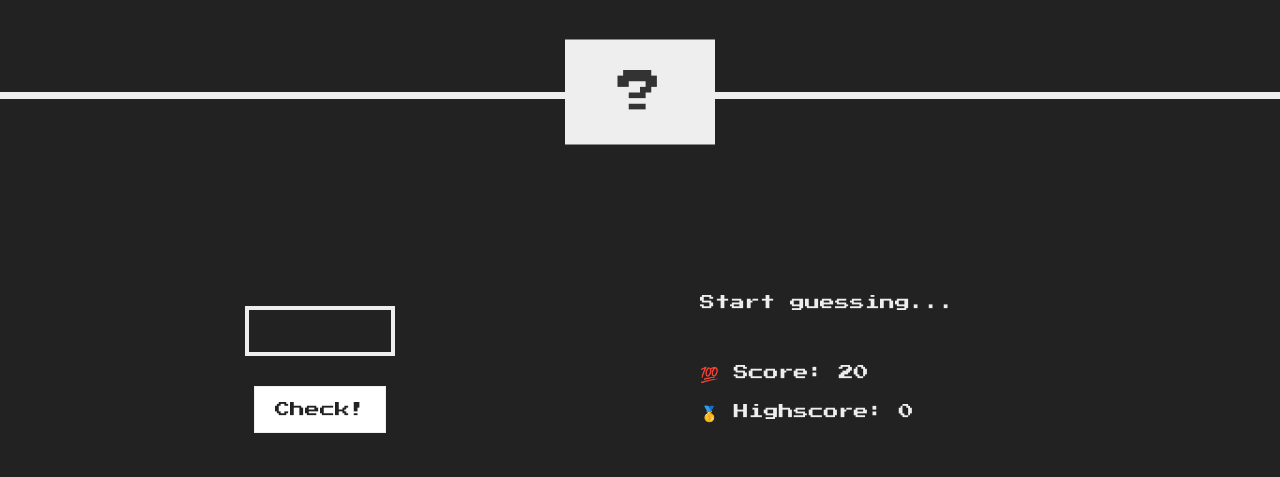
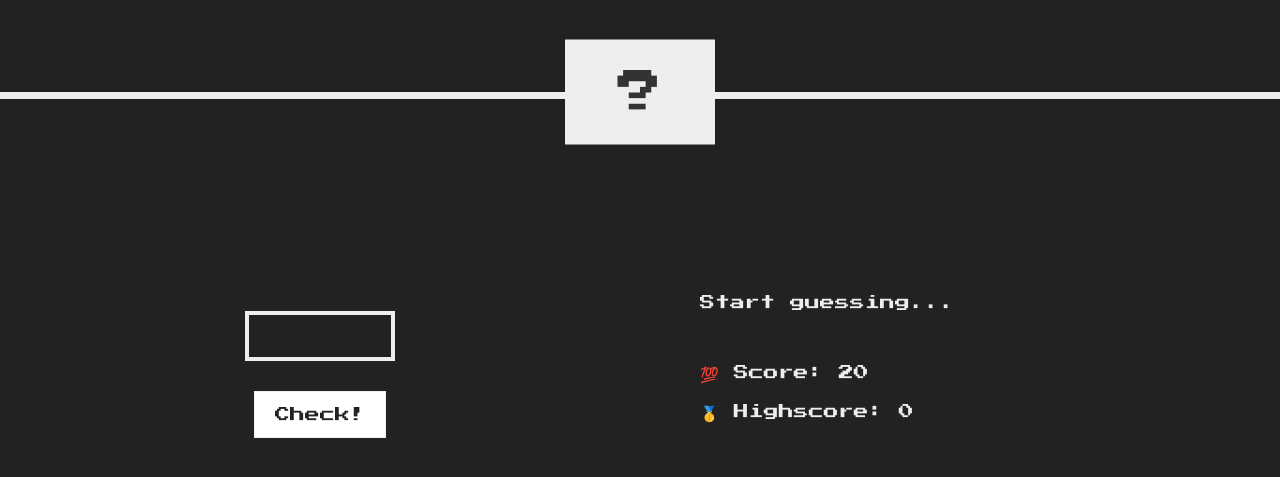
Before and after one commit to tundeloper/GuessMyNumber, a plain HTML site: page index.html in a window 1280 px wide. Shown: the part 181-658 px from the top of the page. Drawn offline with Linux system fonts and the light colour scheme.

Commit message:
Update style.css

```diff
--- a/style.css
+++ b/style.css
@@ -52,12 +52,6 @@ main {
 .right {
   width: 52rem;
   font-size: 2rem;
-}
-
-@media only screen and (max-width: 1300px) {
-  .left {
-    margin-top: 2rem;
-  }
 }
 
 /* ELEMENTS STYLE */
@@ -143,6 +137,12 @@ h1 {
   }
 }
 
+@media only screen and (max-width: 1300px) {
+  .guess {
+    margin-top: 3rem;
+  }
+}
+
 .btn {
   border: none;
   background-color: #fff;
```
